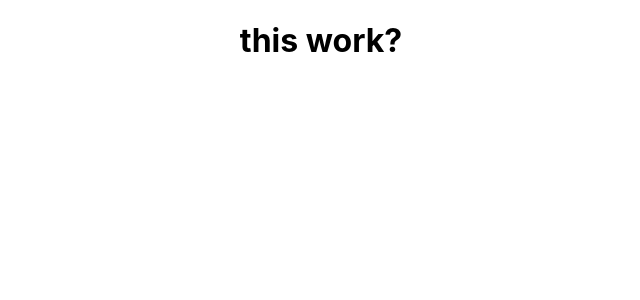
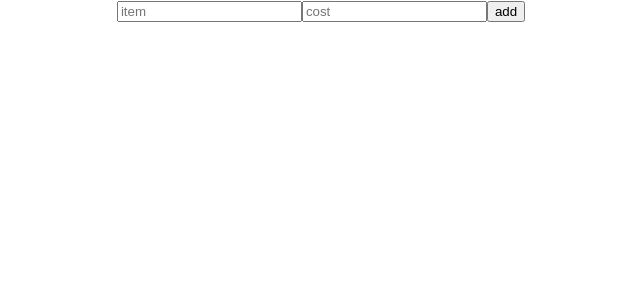
Before and after one commit to AlexZdesev90/moneyApp, a React (Create React App) app: page / in a window 1280 px wide. Shown: the top 300 px of the page, without its empty margins (319-959 px from the left). Built offline with nearby package versions, Linux system fonts and the light colour scheme.

Commit message:
create AddList, Context and Inputs

```diff
--- /dev/null
+++ b/src/AddList.jsx
@@ -0,0 +1,20 @@
+import React, { useContext } from 'react';
+import { Context } from './Context';
+
+const AddList = () => {
+
+    const {bills} = useContext(Context)
+
+    return (
+        <div>
+            {bills.map((el, idx) => {
+                return <div key={idx}>
+                    <span>{idx + 1}</span>{el.title} - {el.monthMoney}
+                </div>
+            })}
+
+  </div>
+    )
+}
+
+export default AddList;
--- a/src/App.js
+++ b/src/App.js
@@ -1,10 +1,16 @@
-import logo from './logo.svg';
 import './App.css';
+import Inputs from './Inputs';
+import { AppProvider } from './Context';
+import AddList from './AddList';
+
 
 function App() {
   return (
     <div className="App">
-    <h1>this work?</h1>
+    <AppProvider>
+        <Inputs />
+        <AddList />
+    </AppProvider>
     </div>
   );
 }
--- /dev/null
+++ b/src/Context.jsx
@@ -0,0 +1,35 @@
+import React, { useState, useEffect, useContext } from "react";
+
+const Context = React.createContext();
+
+const AppProvider = ({ children }) => {
+
+    const [bills, setBills] = useState([]);
+
+    useEffect(() => {
+        setBills(JSON.parse(localStorage.getItem('myBill')) || []);
+    }, [setBills])
+
+    let updateObject = (bill) => {
+        let newArr =
+            [
+                ...bills,
+                bill
+            ];
+        localStorage.setItem('myBill', JSON.stringify(newArr));
+        setBills(newArr);
+    }
+
+    return <Context.Provider value={{
+        bills,
+        updateObject
+    }}>
+        {children}
+    </Context.Provider>;
+};
+
+
+export {
+    Context,
+    AppProvider
+}
--- /dev/null
+++ b/src/Inputs.jsx
@@ -0,0 +1,43 @@
+import React, { useState, useContext } from "react";
+import { Context } from './Context';
+
+
+const Inputs = () => {
+  const [item, setItem] = useState("Phone");
+  const [cost, setCost] = useState(75);
+
+    const {updateObject} = useContext(Context);
+
+  let clearForm = () => {
+    setItem("");
+    setCost("");
+  };
+
+  return (
+    <div>
+      <input
+        type="text"
+        placeholder="item"
+        onChange={(e) => setItem(e.target.value)}
+      />
+      <input
+        type="number"
+        placeholder="cost"
+        onChange={(e) => setCost(e.target.value)}
+      />
+      <button
+        onClick={() => {
+          updateObject({
+            title: item,
+            monthMoney: cost
+          });
+          clearForm();
+        }}
+      >
+        add
+      </button>
+    </div>
+  );
+};
+
+export default Inputs;
```
